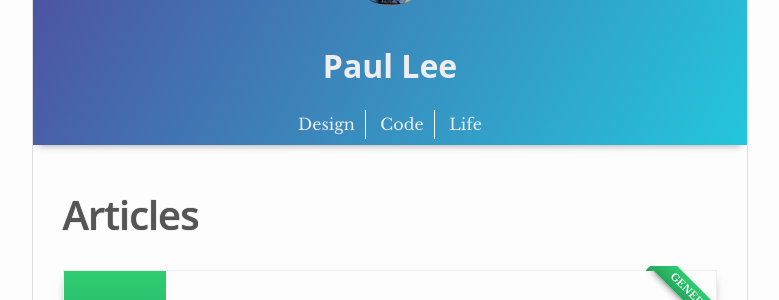
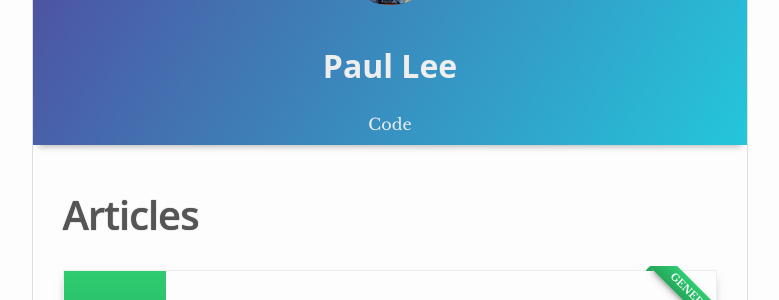
Before and after one commit to sharu725/ashwath, a Jekyll site: the page built from index.html, in a window 1280 px wide. Shown: the part 164-464 px from the top of the page, without its empty margins (250-1029 px from the left). Built offline with Jekyll 4.4.1, drawn with Linux system fonts in a browser that asks for light colours.

Commit message:
Update header.html

```diff
--- a/_includes/header.html
+++ b/_includes/header.html
@@ -13,9 +13,7 @@
 <h1 class="author-about">{{site.author.name}}</h1>
 </div>
 <div class="menu-category">
-<div class="menu-item"><a class="{% if page.url == '/design/' %}active{% endif %} menu-link" href="{{site.baseurl}}/design/">Design</a></div>
 <div class="menu-item"><a class="{% if page.url == '/code/' %}active{% endif %}  menu-link" href="{{site.baseurl}}/code/">Code</a></div>
-<div class="menu-item"><a class="{% if page.url == '/life/' %}active{% endif %}  menu-link" href="{{site.baseurl}}/life/">Life</a></div>
 </div>
 </div>
 </header>
```
